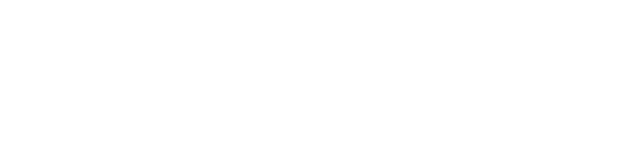
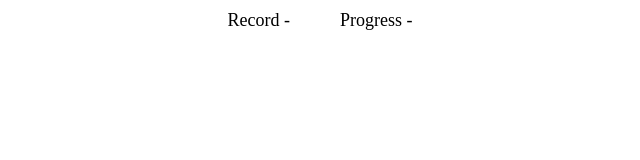
Before and after one commit to Dmytriy-OL/DesignPaternsLab6, a plain HTML site: page index.html in a window 1280 px wide. Shown: the whole page, without its empty margins (320-960 px from the left). Drawn offline with Linux system fonts and the light colour scheme.

Commit message:
add: header

```diff
--- a/index.html
+++ b/index.html
@@ -7,6 +7,11 @@
     <link rel="stylesheet" href="css/style.css">
 </head>
 <body>
-
+    <header class="header">
+        <div class="header__indicators">
+            <div class="header__indicators-element record-indicator">Record - </div>
+            <div class="header__indicators-element progress-indicator">Progress - </div>
+        </div>
+    </header>
 </body>
 </html>
--- a/scss/style.scss
+++ b/scss/style.scss
@@ -8,3 +8,23 @@ body {
     width: 100vw;
     height: 100vh;
 }
+
+.header {
+    display: flex;
+    justify-content: center;
+    align-items: center;
+    padding: 10px 0px;
+
+    &__indicators {
+        display: flex;
+        gap: 50px;
+    }
+
+    &__indicators-element {
+        font-size: 18px;
+    }
+}
+.record-indicator {
+}
+.progress-indicator {
+}
```
Also changed, not shown: css/style.css.
